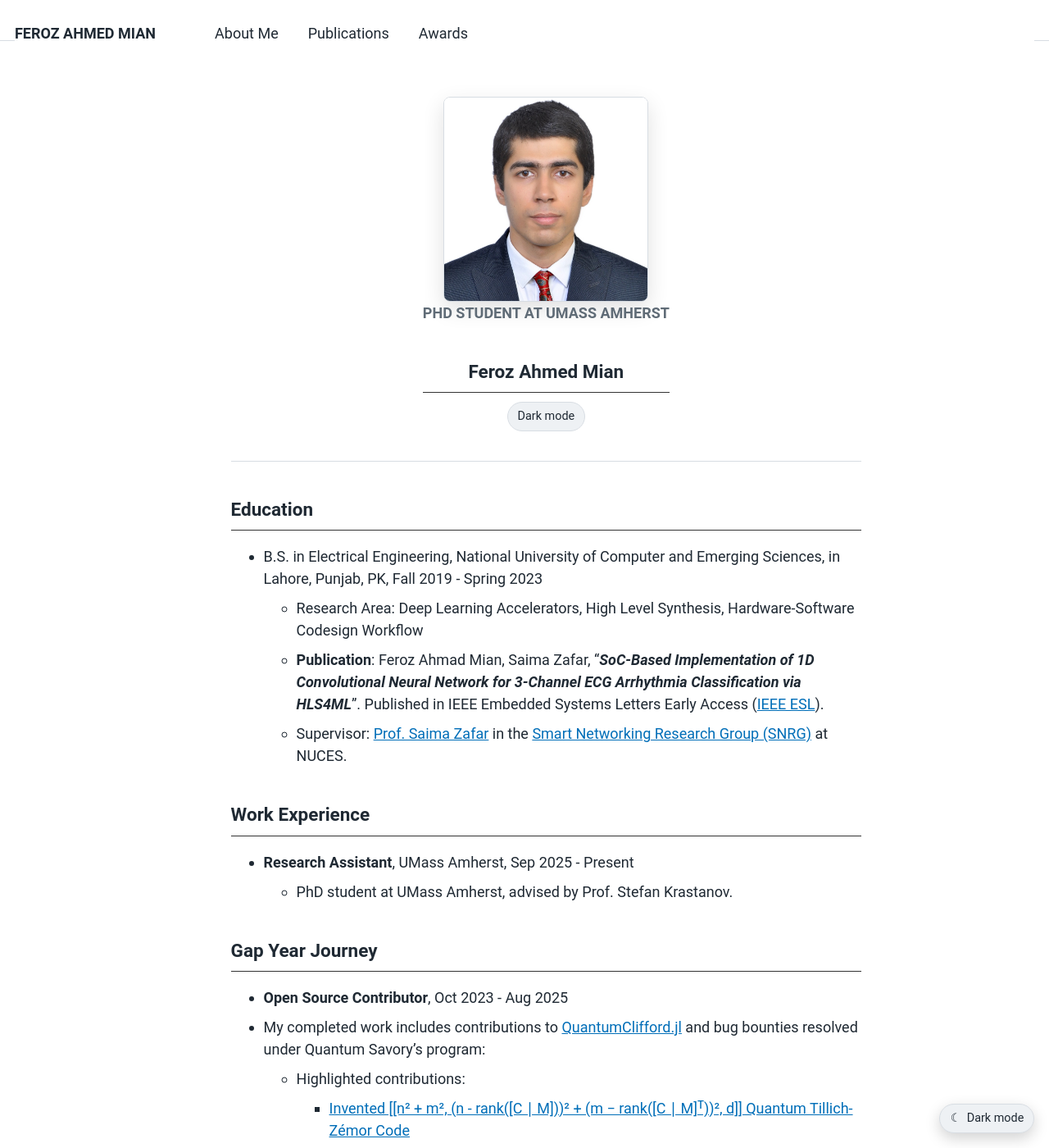
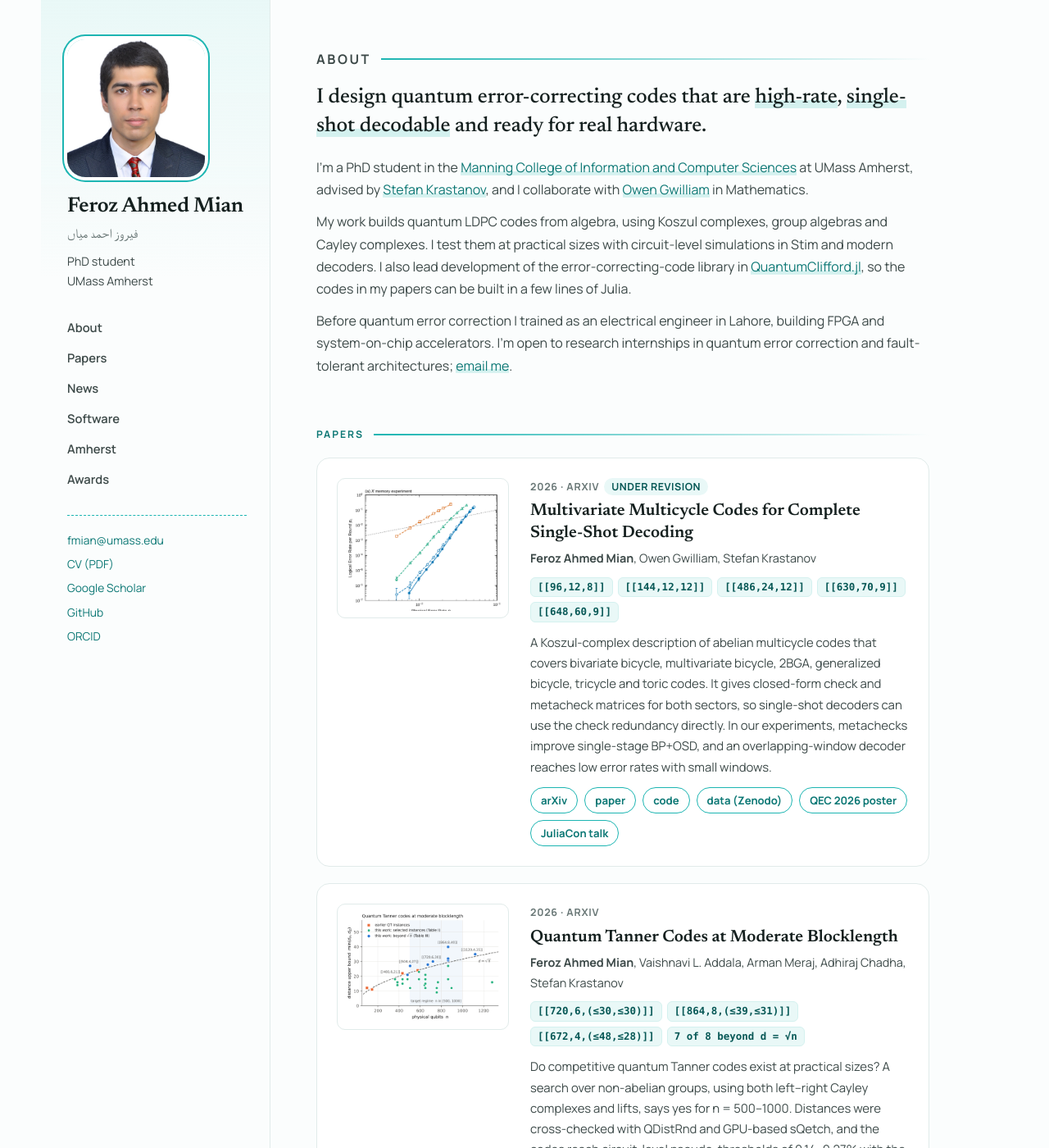
Before and after one commit to Fe-r-oz/Fe-r-oz.github.io, a Jekyll site: the page built from _pages/about.html, in a window 1280 px wide and 1400 px high. Shown: the whole window at 82% size. Built offline with Jekyll 4.4.1, drawn with Linux system fonts in a browser that asks for light colours; some of the changed text lies outside the part shown.

Commit message:
Redesign site: turquoise theme, papers, gallery

```diff
--- /dev/null
+++ b/_data/research.yml
@@ -0,0 +1,72 @@
+# Content for the single-page research site (index). Edit here.
+
+publications:
+  - title: "Multivariate Multicycle Codes for Complete Single-Shot Decoding"
+    authors: "<b>Feroz Ahmed Mian</b>, Owen Gwilliam, Stefan Krastanov"
+    venue: "arXiv 2026"
+    note: "under revision"
+    year: 2026
+    image: /images/research/mm-single-shot.png
+    summary: "A Koszul-complex description of abelian multicycle codes that covers bivariate bicycle, multivariate bicycle, 2BGA, generalized bicycle, tricycle and toric codes. It gives closed-form check and metacheck matrices for both sectors, so single-shot decoders can use the check redundancy directly. In our experiments, metachecks improve single-stage BP+OSD, and an overlapping-window decoder reaches low error rates with small windows."
+    chips: ["[[96,12,8]]", "[[144,12,12]]", "[[486,24,12]]", "[[630,70,9]]", "[[648,60,9]]"]
+    links:
+      - label: arXiv
+        url: https://arxiv.org/abs/2601.18879
+      - label: paper
+        url: https://arxiv.org/pdf/2601.18879
+      - label: code
+        url: https://github.com/QuantumSavory/Multivariate-Multicycle-Codes-For-Complete-Single-Shot-Decoding
+      - label: data (Zenodo)
+        url: https://doi.org/10.5281/zenodo.18396531
+      - label: QEC 2026 poster
+        url: https://qec-conference.org/2026/schedule/#tuesday-session
+      - label: JuliaCon talk
+        url: https://pretalx.com/juliacon-2026/talk/F3RNYU/
+  - title: "Quantum Tanner Codes at Moderate Blocklength"
+    authors: "<b>Feroz Ahmed Mian</b>, Vaishnavi L. Addala, Arman Meraj, Adhiraj Chadha, Stefan Krastanov"
+    venue: "arXiv 2026"
+    note: "preprint"
+    year: 2026
+    image: /images/research/qt-landscape.png
+    summary: "Do competitive quantum Tanner codes exist at practical sizes? A search over non-abelian groups, using both left–right Cayley complexes and lifts, says yes for n = 500–1000. Distances were cross-checked with QDistRnd and GPU-based sQetch, and the codes reach circuit-level pseudo-thresholds of 0.14–0.27% with the Tesseract decoder."
+    chips: ["[[720,6,(≤30,≤30)]]", "[[864,8,(≤39,≤31)]]", "[[672,4,(≤48,≤28)]]", "7 of 8 beyond d = √n"]
+    links:
+      - label: arXiv
+        url: https://arxiv.org/abs/2608.12509
+      - label: paper
+        url: https://arxiv.org/pdf/2608.12509
+      - label: code (QuantumExpanders.jl)
+        url: https://github.com/QuantumSavory/QuantumExpanders.jl
+
+earlier:
+  - title: "SoC-Based Implementation of 1D Convolutional Neural Network for 3-Channel ECG Arrhythmia Classification via HLS4ML"
+    authors: "<b>Feroz Ahmed Mian</b>, Saima Zafar"
+    venue: "IEEE Embedded Systems Letters, 2024"
+    url: https://ieeexplore.ieee.org/document/10399904
+
+news:
+  - date: "08/2026"
+    text: 'Released our preprint <a href="https://arxiv.org/abs/2608.12509">Quantum Tanner Codes at Moderate Blocklength</a> and the <code>QuantumExpanders.jl</code> library.'
+  - date: "08/2026"
+    text: 'Talk at <a href="https://pretalx.com/juliacon-2026/talk/F3RNYU/">JuliaCon 2026</a> on multivariate multicycle codes.'
+  - date: "06/2026"
+    text: 'Presented a poster on multivariate multicycle codes at <a href="https://qec-conference.org/2026/">QEC 2026</a>, the 8th International Conference on Quantum Error Correction, in Santa Barbara.'
+  - date: "01/2026"
+    text: 'Released our preprint <a href="https://arxiv.org/abs/2601.18879">Multivariate Multicycle Codes for Complete Single-Shot Decoding</a>.'
+  - date: "09/2025"
+    text: "Started my PhD at UMass Amherst with Prof. Stefan Krastanov."
+  - date: "06/2024"
+    text: 'Placed 3rd globally in <a href="https://unitaryhack.dev/leaderboard/">unitaryHack 2024</a>.'
+  - date: "01/2024"
+    text: 'Published <a href="https://ieeexplore.ieee.org/document/10399904">FPGA/SoC ECG classification work</a> in IEEE Embedded Systems Letters.'
+
+software:
+  - name: QuantumClifford.jl / QECCore.jl
+    url: https://github.com/QuantumSavory/QuantumClifford.jl
+    text: "Lead contributor of the error-correcting-code library: MM, generalized toric, D-dimensional surface and toric, non-abelian lifted product, two-block group algebra and tile codes, plus an exact MILP distance solver."
+  - name: QuantumExpanders.jl
+    url: https://github.com/QuantumSavory/QuantumExpanders.jl
+    text: "Quantum Tanner codes from Cayley complexes and lifts, search heuristics, and explicit Ramanujan graphs. Reproduces every code in the QT paper."
+  - name: Braket.jl · BraketSimulator.jl · Piccolo.jl
+    url: https://unitaryhack.dev/leaderboard/
+    text: "Contributions to AWS Braket tooling and quantum optimal control in Julia (unitaryHack 2024, 3rd globally)."
--- /dev/null
+++ b/_layouts/research.html
@@ -0,0 +1,50 @@
+<!doctype html>
+<html lang="en">
+<head>
+  <meta charset="utf-8">
+  <meta name="viewport" content="width=device-width, initial-scale=1">
+  <title>{% if page.title %}{{ page.title }} · {% endif %}Feroz Ahmed Mian</title>
+  <meta name="description" content="Feroz Ahmed Mian, PhD student at UMass Amherst working on quantum LDPC codes and single-shot decoding.">
+  <meta property="og:title" content="Feroz Ahmed Mian">
+  <meta property="og:description" content="Quantum LDPC codes, single-shot decoding and fault-tolerant quantum error correction.">
+  <meta property="og:image" content="{{ '/images/FEROZAHMEDMIAN.jpg' | absolute_url }}">
+  <link rel="icon" href="{{ '/images/favicon-32x32.png' | relative_url }}">
+  <link rel="preconnect" href="https://fonts.googleapis.com">
+  <link rel="preconnect" href="https://fonts.gstatic.com" crossorigin>
+  <link href="https://fonts.googleapis.com/css2?family=Manrope:wght@400;500;600;700&family=Newsreader:opsz,wght@6..72,500;6..72,600&display=swap" rel="stylesheet">
+  <link rel="stylesheet" href="{{ '/assets/css/research.css' | relative_url }}">
+</head>
+<body>
+  <div class="shell">
+    <aside class="side">
+      <a href="{{ '/' | relative_url }}"><img class="side__photo" src="{{ '/images/FEROZAHMEDMIAN.jpg' | relative_url }}" alt="Feroz Ahmed Mian"></a>
+      <h1 class="side__name"><a href="{{ '/' | relative_url }}">Feroz Ahmed Mian</a></h1>
+      <p class="side__ur" lang="ur">فیروز احمد میاں</p>
+      <p class="side__role">PhD student<br>UMass Amherst</p>
+      <nav class="side__nav" aria-label="Sections">
+        <a href="{{ '/#about' | relative_url }}">About</a>
+        <a href="{{ '/#papers' | relative_url }}">Papers</a>
+        <a href="{{ '/#news' | relative_url }}">News</a>
+        <a href="{{ '/#software' | relative_url }}">Software</a>
+        <a href="{{ '/#amherst' | relative_url }}">Amherst</a>
+        <a href="{{ '/awards/' | relative_url }}">Awards</a>
+      </nav>
+      <div class="side__links">
+        <a href="mailto:fmian@umass.edu">fmian@umass.edu</a>
+        <a href="{{ '/files/Feroz_Ahmed_Mian_CV.pdf' | relative_url }}">CV (PDF)</a>
+        <a href="https://scholar.google.com/citations?user=xdGGmiUAAAAJ&amp;hl=en">Google Scholar</a>
+        <a href="https://github.com/Fe-r-oz">GitHub</a>
+        <a href="https://orcid.org/0000-0001-6667-1403">ORCID</a>
+      </div>
+    </aside>
+
+    <main class="main">
+      {{ content }}
+      <footer class="foot">
+        <span>© {{ site.time | date: "%Y" }} Feroz Ahmed Mian</span>
+        <span>Photographs of Amherst are my own.</span>
+      </footer>
+    </main>
+  </div>
+</body>
+</html>
--- /dev/null
+++ b/_pages/about.html
@@ -0,0 +1,84 @@
+---
+layout: research
+permalink: /
+title:
+redirect_from:
+  - /about/
+  - /about.html
+  - /research/
+  - /publications/
+  - /software/
+  - /cv/
+  - /resume
+---
+{% assign d = site.data.research %}
+
+<section id="about" class="block about">
+  <p class="kicker">About</p>
+  <p class="lede">I design quantum error-correcting codes that are <em>high-rate</em>, <em>single-shot decodable</em> and ready for real hardware.</p>
+  <p>I'm a PhD student in the <a href="https://www.cics.umass.edu">Manning College of Information and Computer Sciences</a> at UMass Amherst, advised by <a href="https://www.cics.umass.edu/about/directory/stefan-krastanov">Stefan Krastanov</a>, and I collaborate with <a href="https://www.umass.edu/mathematics-statistics/">Owen Gwilliam</a> in Mathematics.</p>
+  <p>My work builds quantum LDPC codes from algebra, using Koszul complexes, group algebras and Cayley complexes. I test them at practical sizes with circuit-level simulations in Stim and modern decoders. I also lead development of the error-correcting-code library in <a href="https://github.com/QuantumSavory/QuantumClifford.jl">QuantumClifford.jl</a>, so the codes in my papers can be built in a few lines of Julia.</p>
+  <p>Before quantum error correction I trained as an electrical engineer in Lahore, building FPGA and system-on-chip accelerators. I'm open to research internships in quantum error correction and fault-tolerant architectures; <a href="mailto:fmian@umass.edu">email me</a>.</p>
+</section>
+
+<section id="papers" class="block">
+  <p class="kicker">Papers</p>
+  {% for p in d.publications %}
+  <article class="paper">
+    <a class="paper__fig" href="{{ p.links[1].url }}"><img src="{{ p.image | relative_url }}" alt="Figure from {{ p.title }}" loading="lazy"></a>
+    <div>
+      <p class="paper__meta">{{ p.year }} · arXiv{% if p.note == "under revision" %}<span class="flag">under revision</span>{% endif %}</p>
+      <h2 class="paper__title">{{ p.title }}</h2>
+      <p class="paper__authors">{{ p.authors }}</p>
+      <div class="chips">{% for c in p.chips %}<span class="chip">{{ c }}</span>{% endfor %}</div>
+      <p class="paper__summary">{{ p.summary }}</p>
+      <div class="paper__links">{% for l in p.links %}<a class="btn" href="{{ l.url }}">{{ l.label }}</a>{% endfor %}</div>
+    </div>
+  </article>
+  {% endfor %}
+  {% for e in d.earlier %}
+  <p class="earlier">Earlier, in hardware: <a href="{{ e.url }}">{{ e.title }}</a>. {{ e.authors }}. <em>{{ e.venue }}</em>.</p>
+  {% endfor %}
+</section>
+
+<section id="news" class="block">
+  <p class="kicker">News</p>
+  <ul class="timeline">
+    {% for n in d.news %}
+    <li><time>{{ n.date }}</time>{{ n.text }}</li>
+    {% endfor %}
+  </ul>
+</section>
+
+<section id="software" class="block">
+  <p class="kicker">Software</p>
+  <div class="soft">
+    {% for s in d.software %}
+    <div class="soft__item">
+      <h3><a href="{{ s.url }}">{{ s.name }}</a></h3>
+      <p>{{ s.text }}</p>
+    </div>
+    {% endfor %}
+  </div>
+</section>
+
+<section id="amherst" class="block">
+  <p class="kicker">Amherst, through my lens</p>
+  {% assign shown = 0 %}
+  <div class="gallery">
+    {% for f in site.static_files %}
+      {% if f.path contains "/images/amherst/" %}
+        {% assign ext = f.extname | downcase %}
+        {% if ext == ".jpg" or ext == ".jpeg" or ext == ".png" or ext == ".webp" %}
+          {% assign shown = shown | plus: 1 %}
+          {% assign caption = f.basename | replace: "-", " " | replace: "_", " " %}
+          <figure>
+            <img src="{{ f.path | relative_url }}" alt="{{ caption }}" loading="lazy">
+            <figcaption>{{ caption }}</figcaption>
+          </figure>
+        {% endif %}
+      {% endif %}
+    {% endfor %}
+  </div>
+  {% if shown == 0 %}<p class="gallery-empty">Photographs coming soon.</p>{% endif %}
+</section>
--- a/_pages/about.md
+++ /dev/null
@@ -1,67 +0,0 @@
----
-permalink: /
-title:
-excerpt:
-author_profile: false
-redirect_from:
-  - /about/
-  - /about.html
----
-
-<section class="home-profile">
-  <img class="home-profile__photo" src="{{ '/images/FEROZAHMEDMIAN.jpg' | relative_url }}" alt="Feroz Ahmed Mian">
-  <div class="home-profile__content">
-    <p class="home-profile__eyebrow">PhD Student at UMass Amherst</p>
-    <h2>Feroz Ahmed Mian</h2>
-    <button class="theme-toggle theme-toggle--home" type="button" aria-label="Switch to dark mode" aria-pressed="false">
-      <span class="theme-toggle__text">Dark mode</span>
-    </button>
-  </div>
-</section>
-
-## Education
-* B.S. in Electrical Engineering, National University of Computer and Emerging Sciences, in Lahore, Punjab, PK, Fall 2019 - Spring 2023
-  * Research Area: Deep Learning Accelerators, High Level Synthesis, Hardware-Software Codesign Workflow
-  * **Publication**: Feroz Ahmad Mian, Saima Zafar, "***SoC-Based Implementation of 1D Convolutional Neural Network for 3-Channel ECG Arrhythmia Classification via HLS4ML***". Published in IEEE Embedded Systems Letters Early Access ([IEEE ESL](https://ieeexplore.ieee.org/document/10399904)).
-  * Supervisor: [Prof. Saima Zafar](https://lhr.nu.edu.pk/ee/facultyProfile/4198) in the [Smart Networking Research Group (SNRG)](https://lhr.nu.edu.pk/ee/research/snrg) at NUCES.
-
-## Work Experience
-
-* **Research Assistant**, UMass Amherst, Sep 2025 - Present
-  - PhD student at UMass Amherst, advised by Prof. Stefan Krastanov.
-
-## Gap Year Journey
-
-* **Open Source Contributor**, Oct 2023 - Aug 2025
- * My completed work includes contributions to [QuantumClifford.jl](https://github.com/QuantumSavory/QuantumClifford.jl) and bug bounties resolved under Quantum Savory's program:
-    - Highlighted contributions:
-      - [Invented [[n² + m², (n - rank([C ∣ M]))² + (m − rank([C ∣ M]ᵀ))², d]] Quantum Tillich-Zémor Code](https://github.com/QuantumSavory/QuantumClifford.jl/pull/476)
-      - [Completing the non-Clifford capabilities](https://github.com/QuantumSavory/QuantumClifford.jl/pull/427)
-      - [Compute the minimum distance of QLDPC using Mixed Integer Linear Programming](https://github.com/QuantumSavory/QuantumClifford.jl/pull/439)
-      - [D-dimensional surface and toric codes via Oscar's chain complexes and GF2 homology](https://github.com/QuantumSavory/QuantumClifford.jl/pull/534)
-      - [Support non-abelian Lifted Product code by generalizing to non-commutative group algebras](https://github.com/QuantumSavory/QuantumClifford.jl/pull/511)
-      - [Extending the capabilities of two-block group algebra codes using finitely presented groups and group presentations](https://github.com/QuantumSavory/QuantumClifford.jl/pull/400)
- * **Mentor:** [Prof. Stefan Krastanov](https://www.cics.umass.edu/about/directory/stefan-krastanov), University of Massachusetts Amherst.
-
-In addition,
-  * Developed software for Quantum Optimal Control Theory and Amazon-Web-Services (AWS) Braket.
-  * [3rd rank globally](https://unitaryhack.dev/leaderboard/) on unitaryHack 2024 Leaderboard. Packages contributed to: Braket.jl, BraketSimulator.jl, Piccolo.jl
-
-## Work Experience
-
-* **Research Assistant**, NUCES, Feb 2023 - Sep 2023
-  * Organization: National University of Computer and Emerging Sciences, Lahore, Pakistan.
-  * Developed a pioneering approach of HLS4ML's first real-use case outside of Physics in the Embedded Systems, generalized for all applications from the incoming signal in 1 dimensional.
-  * Worked on high level synthesis (HLS) based hardware-software co-design flow deep learning accelerators for human bio-potential classification with implementation on System on chip (SoCs)
-  * Research Output: [SoC-Based Implementation of 1D Convolutional Neural Network for 3-Channel ECG Arrhythmia Classification via HLS4ML](https://ieeexplore.ieee.org/document/10399904)
-  * Supervisor: [Prof. Saima Zafar](https://lhr.nu.edu.pk/ee/facultyProfile/4198)
-
-* **Officier Under Training**, June 2022 - Sep 2022
-  * Water and Power Development Authority, Pakistan
-  * Worked at Ghazi-Barotha and Tarbela powerhouses as OUT, gaining understanding of energy sector operations. Field experience from SIGMA, SWAT, PTESU, and DTESU industries.
-  * Completed a literature review of the current emerging technologies in the monitoring of processes in the powerhouse facility.
-  * Provided recommendations and suggestions for how Machine Learning can be used to improve the efficiency, reliability, and profitability of hydro power powerhouses.
-  * Supervisor: Mr. Ahmad Kamal
-
-## Research Interests
-* **Research Area**: Quantum Error Correction
--- /dev/null
+++ b/assets/css/research.css
@@ -0,0 +1,106 @@
+/* Research site — turquoise theme. Used by _layouts/research.html */
+*, *::before, *::after { box-sizing: border-box; }
+:root {
+  --turq: #1cb5b2;          /* hoodie turquoise: rules, dots, highlights */
+  --turq-deep: #0b7774;     /* readable turquoise for links and labels */
+  --turq-ink: #075856;
+  --turq-wash: #e9f8f7;
+  --turq-wash-2: #d4f1ef;
+  --ink: #15201f;
+  --ink-2: #3c4948;
+  --ink-3: #6a7877;
+  --line: #e1ebea;
+  --paper: #fbfdfd;
+  --serif: "Newsreader", Georgia, serif;
+  --sans: "Manrope", system-ui, -apple-system, "Segoe UI", sans-serif;
+}
+html { scroll-behavior: smooth; -webkit-text-size-adjust: 100%; }
+body { margin: 0; background: var(--paper); color: var(--ink); font: 16px/1.7 var(--sans); -webkit-font-smoothing: antialiased; }
+img { max-width: 100%; height: auto; display: block; }
+p { margin: 0 0 12px; }
+a { color: var(--turq-deep); text-decoration: none; background-image: linear-gradient(var(--turq-wash-2), var(--turq-wash-2)); background-size: 100% 0.3em; background-position: 0 92%; background-repeat: no-repeat; transition: background-size .15s; }
+a:hover { color: var(--turq-ink); background-size: 100% 100%; }
+b, strong { font-weight: 700; }
+code { font: .86em ui-monospace, SFMono-Regular, Menlo, monospace; background: var(--turq-wash); padding: .05em .35em; border-radius: 4px; }
+
+.shell { display: grid; grid-template-columns: 280px minmax(0, 1fr); max-width: 1180px; margin: 0 auto; min-height: 100vh; }
+
+/* sidebar */
+.side { position: sticky; top: 0; align-self: start; height: 100vh; overflow-y: auto; padding: 48px 28px 32px 32px; border-right: 1px solid var(--line); background: linear-gradient(180deg, var(--turq-wash) 0, rgba(233,248,247,0) 340px); }
+.side a { background-image: none; }
+.side__photo { width: 168px; height: 168px; object-fit: cover; border-radius: 22px; box-shadow: 0 0 0 4px #fff, 0 0 0 6px var(--turq); margin-bottom: 22px; }
+.side__name { font: 600 1.6rem/1.15 var(--serif); margin: 0; letter-spacing: -.01em; }
+.side__name a { color: var(--ink); }
+.side__ur { color: var(--ink-3); font-size: 1rem; margin: 4px 0 8px; }
+.side__role { font-size: .9rem; color: var(--ink-2); margin-bottom: 26px; }
+.side__nav { display: flex; flex-direction: column; gap: 2px; margin-bottom: 26px; }
+.side__nav a { color: var(--ink-2); font-size: .92rem; font-weight: 600; padding: 5px 10px; margin-left: -10px; border-radius: 8px; }
+.side__nav a:hover { background: var(--turq-wash-2); color: var(--turq-ink); }
+.side__links { display: flex; flex-direction: column; gap: 6px; font-size: .86rem; padding-top: 18px; border-top: 1px dashed var(--turq); }
+.side__links a { color: var(--turq-deep); }
+.side__links a:hover { color: var(--turq-ink); text-decoration: underline; }
+
+/* main */
+.main { padding: 56px 56px 32px; max-width: 860px; }
+.block { padding: 8px 0 44px; scroll-margin-top: 24px; }
+.kicker { display: flex; align-items: center; gap: 12px; font: 700 .76rem/1 var(--sans); letter-spacing: .16em; text-transform: uppercase; color: var(--turq-deep); margin: 0 0 22px; }
+.kicker::after { content: ""; flex: 1; height: 2px; background: linear-gradient(90deg, var(--turq), transparent); }
+.about .lede, .lede { font: 500 1.6rem/1.35 var(--serif); color: var(--ink); margin: 0 0 20px; letter-spacing: -.005em; }
+.lede em { font-style: normal; background: linear-gradient(transparent 62%, var(--turq-wash-2) 62%); }
+.about p { color: var(--ink-2); font-size: 1rem; }
+
+/* papers */
+.paper { display: grid; grid-template-columns: 210px 1fr; gap: 26px; padding: 24px; margin-bottom: 20px; background: #fff; border: 1px solid var(--line); border-radius: 16px; transition: border-color .15s, box-shadow .15s; }
+.paper:hover { border-color: var(--turq); box-shadow: 0 6px 24px rgba(11, 119, 116, .08); }
+.paper__fig { background: #fff; border-radius: 10px; border: 1px solid var(--line); padding: 8px; align-self: start; }
+.paper__fig a { background-image: none; }
+.paper__meta { font-size: .78rem; font-weight: 700; letter-spacing: .06em; text-transform: uppercase; color: var(--ink-3); margin-bottom: 6px; }
+.paper__meta .flag { color: var(--turq-ink); background: var(--turq-wash); border-radius: 999px; padding: 2px 9px; margin-left: 6px; letter-spacing: .04em; }
+.paper__title { font: 600 1.28rem/1.3 var(--serif); margin: 0 0 6px; }
+.paper__authors { font-size: .9rem; color: var(--ink-2); margin-bottom: 10px; }
+.paper__summary { font-size: .93rem; color: var(--ink-2); }
+.chips { display: flex; flex-wrap: wrap; gap: 6px; margin: 4px 0 12px; }
+.chip { font: 600 .78rem/1 ui-monospace, SFMono-Regular, Menlo, monospace; color: var(--turq-ink); background: var(--turq-wash); border: 1px solid var(--turq-wash-2); border-radius: 6px; padding: 5px 8px; }
+.paper__links { display: flex; flex-wrap: wrap; gap: 8px; }
+.btn { font-size: .82rem; font-weight: 700; color: var(--turq-deep); border: 1.5px solid var(--turq); border-radius: 999px; padding: 4px 12px; background: #fff; }
+.btn:hover { background: var(--turq); color: #fff; }
+.earlier { font-size: .9rem; color: var(--ink-2); margin-top: 6px; }
+
+/* news timeline */
+.timeline { list-style: none; margin: 0; padding: 0 0 0 22px; border-left: 2px solid var(--turq-wash-2); }
+.timeline li { position: relative; padding: 0 0 16px 6px; font-size: .94rem; color: var(--ink-2); }
+.timeline li::before { content: ""; position: absolute; left: -29px; top: 7px; width: 12px; height: 12px; border-radius: 50%; background: #fff; border: 3px solid var(--turq); }
+.timeline time { display: block; font-size: .76rem; font-weight: 700; letter-spacing: .08em; color: var(--turq-deep); text-transform: uppercase; }
+
+/* software */
+.soft { display: grid; grid-template-columns: repeat(auto-fit, minmax(230px, 1fr)); gap: 14px; }
+.soft__item { background: #fff; border: 1px solid var(--line); border-top: 3px solid var(--turq); border-radius: 12px; padding: 16px 18px; }
+.soft__item h3 { font: 700 .95rem/1.3 var(--sans); margin: 0 0 6px; }
+.soft__item p { font-size: .86rem; color: var(--ink-2); margin: 0; }
+
+/* gallery */
+.gallery { columns: 3 220px; column-gap: 12px; }
+.gallery figure { break-inside: avoid; margin: 0 0 12px; }
+.gallery img { width: 100%; border-radius: 12px; }
+.gallery figcaption { font-size: .78rem; color: var(--ink-3); margin-top: 4px; }
+.gallery-empty { font-size: .9rem; color: var(--ink-3); background: var(--turq-wash); border: 1px dashed var(--turq); border-radius: 12px; padding: 18px; }
+
+/* awards */
+.awards { list-style: none; padding: 0; margin: 0; }
+.awards li { display: grid; grid-template-columns: 90px 1fr; gap: 14px; padding: 10px 0; border-bottom: 1px solid var(--line); font-size: .93rem; }
+.awards time { color: var(--turq-deep); font-weight: 700; font-size: .8rem; }
+
+.foot { display: flex; justify-content: space-between; flex-wrap: wrap; gap: 8px; font-size: .78rem; color: var(--ink-3); border-top: 1px solid var(--line); padding-top: 18px; margin-top: 12px; }
+
+@media (max-width: 900px) {
+  .shell { grid-template-columns: 1fr; }
+  .side { position: static; height: auto; border-right: 0; border-bottom: 1px solid var(--line); padding: 32px 22px 22px; text-align: center; }
+  .side__photo { margin: 0 auto 18px; width: 140px; height: 140px; }
+  .side__nav { flex-direction: row; flex-wrap: wrap; justify-content: center; gap: 4px; margin-bottom: 16px; }
+  .side__nav a { margin: 0; }
+  .side__links { flex-direction: row; flex-wrap: wrap; justify-content: center; gap: 6px 14px; }
+  .main { padding: 32px 20px; }
+  .lede { font-size: 1.35rem; }
+  .paper { grid-template-columns: 1fr; padding: 18px; }
+  .paper__fig { max-width: 320px; }
+}
```
Also changed, not shown: _data/navigation.yml (+7 -5 lines), _pages/awards.html (+14 -13 lines), _pages/cv.md (deleted, +0 -52 lines), _pages/publications.html (deleted, +0 -33 lines), _pages/software.html (deleted, +0 -59 lines), images/research/mm-single-shot.png (added), images/research/qt-landscape.png (added), 3 other files.
